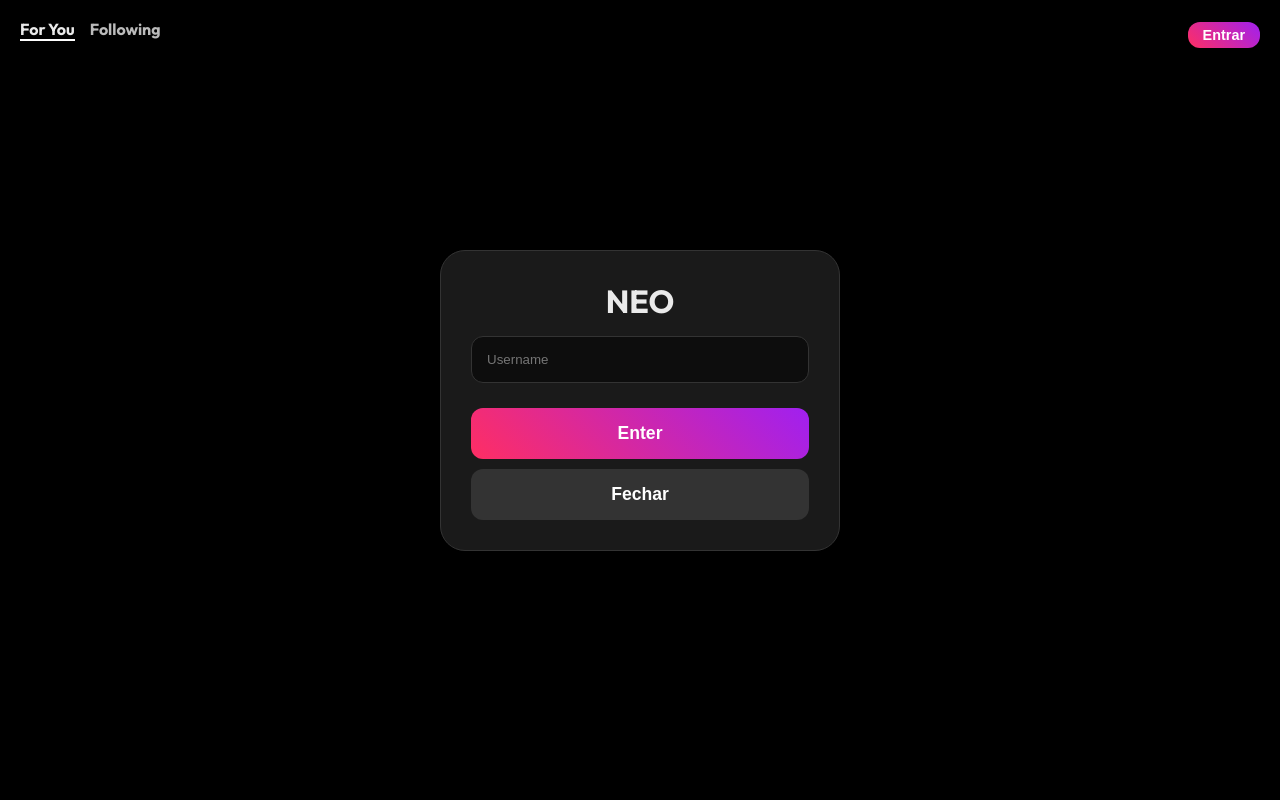
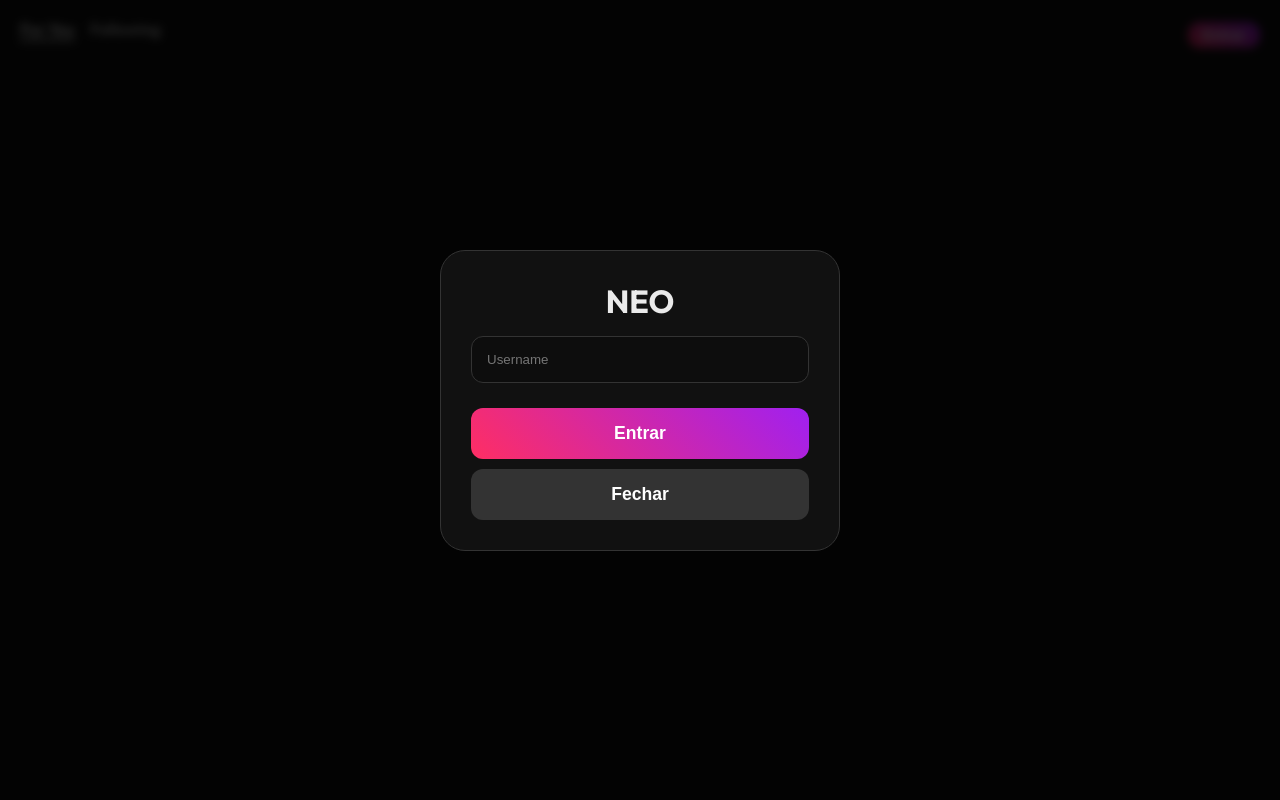
Before and after one commit to Anonymoaps/neo-social-backend, a FastAPI app: page / in a window 1280 px wide. Run offline with FastAPI, Linux system fonts and the light colour scheme; data that the repository does not hold is empty.

Commit message:
Explique aqui o que você mudou

```diff
--- a/main.py
+++ b/main.py
@@ -153,7 +153,8 @@ async def login(response: Response, username: str = Form(...)):
         session_token = str(uuid.uuid4())
         active_sessions[session_token] = username
         response.set_cookie(key="neo_session", value=session_token, httponly=True, samesite='lax', max_age=3600*24*7)
-        return {"message": "Logged in", "user": username}
+        response.set_cookie(key="neo_session", value=session_token, httponly=True, samesite='lax', max_age=3600*24*7)
+        return RedirectResponse(url="/", status_code=303) # Native Form Redirect
     finally:
         db.close()
 
--- a/static/style.css
+++ b/static/style.css
@@ -229,21 +229,22 @@ video {
 }
 
 .modal-overlay {
-    display: none;
     position: fixed;
     top: 0;
     left: 0;
     width: 100%;
     height: 100%;
-    background: rgba(0, 0, 0, 0.85);
-    z-index: 200;
+    background: rgba(0, 0, 0, 0.8);
+    display: none;
     justify-content: center;
     align-items: center;
+    z-index: 9999999 !important;
+    /* Critical Fix */
     backdrop-filter: blur(5px);
 }
 
 .modal-box {
-    background: #1a1a1a;
+    background: #111;
     padding: 30px;
     border-radius: 25px;
     width: 85%;
--- a/templates/index.html
+++ b/templates/index.html
@@ -66,10 +66,15 @@
     </div>
 
     <div id="loginModal" class="modal-overlay" style="display: flex;">
-        <div class="modal-box">
+        <div class="modal-box"
+            style="z-index: 9999999 !important; position: relative; pointer-events: auto !important;">
             <h1>NEO</h1>
-            <div class="input-group"><input type="text" id="loginUser" placeholder="Username"></div>
-            <button class="primary-btn" onclick="doLogin()">Enter</button>
+            <form action="/login" method="post">
+                <div class="input-group">
+                    <input type="text" name="username" id="loginUser" placeholder="Username" required>
+                </div>
+                <button type="submit" class="primary-btn">Entrar</button>
+            </form>
             <button class="primary-btn" style="background:#333; margin-top:10px;"
                 onclick="document.getElementById('loginModal').style.display='none'">Fechar</button>
         </div>
@@ -239,7 +244,7 @@
             if (!txt) return;
             const fd = new FormData(); fd.append('text', txt);
             await fetch(`/video/${currentVideoId}/comment`, { method: 'POST', body: fd });
-            window.location.reload(); # Force reload as requested
+            window.location.reload(); // Force reload as requested
         }
 
         /* UPLOAD */
```
